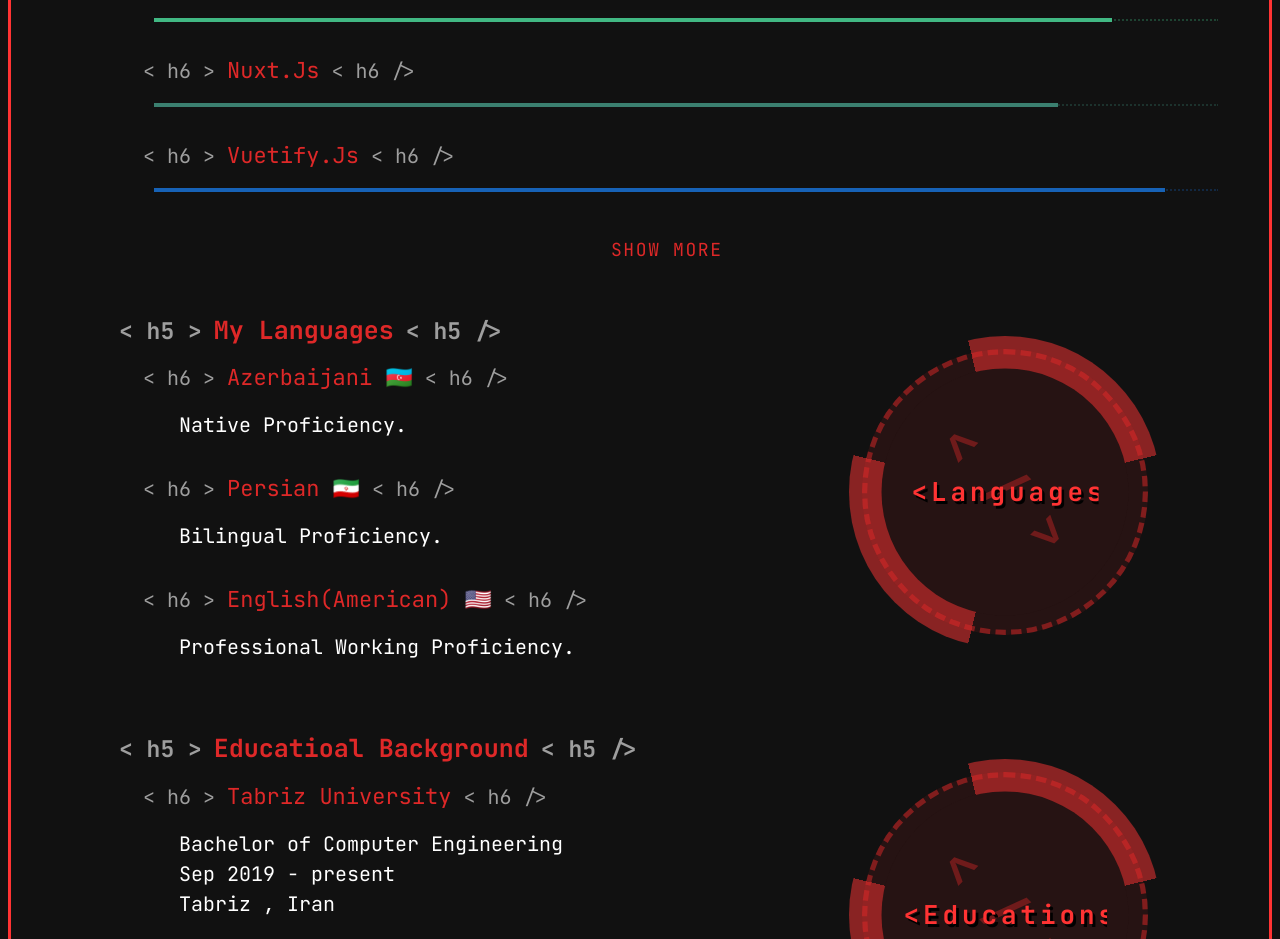
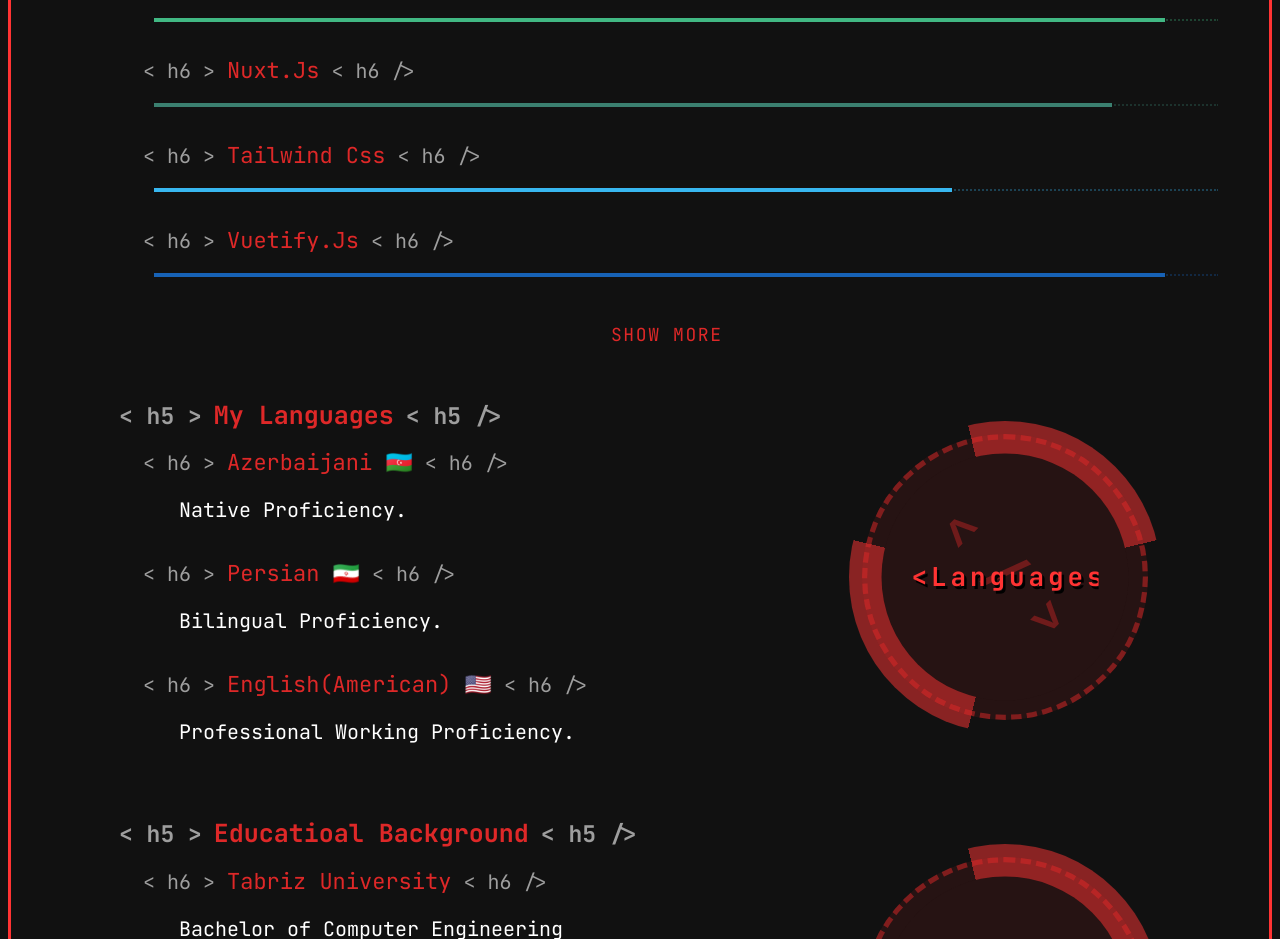
Before and after one commit to mahdi-turrkk/futuristic-portfolio, a Vue app: page / in a window 1280 px wide. Shown: the part 1460-2399 px from the top of the page. Built offline with nearby package versions, Linux system fonts and the light colour scheme.

Commit message:
skills updated.

```diff
--- a/src/App.vue
+++ b/src/App.vue
@@ -324,13 +324,18 @@
 const allSkills = ref([
   {
     name : 'Vue.Js',
-    value : '90',
+    value : '95',
     color : '#41B883'
   },
   {
     name : 'Nuxt.Js',
-    value: '85',
+    value: '90',
     color : '#3b8070'
+  },
+  {
+    name : 'Tailwind Css',
+    value: "75",
+    color : '#38B7F0'
   },
   {
     name : 'Vuetify.Js',
@@ -339,7 +344,7 @@
   },
   {
     name : 'JavaScript',
-    value: "85",
+    value: "90",
     color : '#EFD81D'
   },
   {
@@ -349,7 +354,7 @@
   },
   {
     name : 'Node.Js',
-    value: "60",
+    value: "70",
     color : '#68a063'
   },
   {
@@ -362,7 +367,7 @@
   if(showAllSkills.value)
     return allSkills.value
   else
-    return allSkills.value.slice(0,3)
+    return allSkills.value.slice(0,4)
 })
 const btnSize = computed(() => {
   if (useDisplay().smAndDown.value)
```
